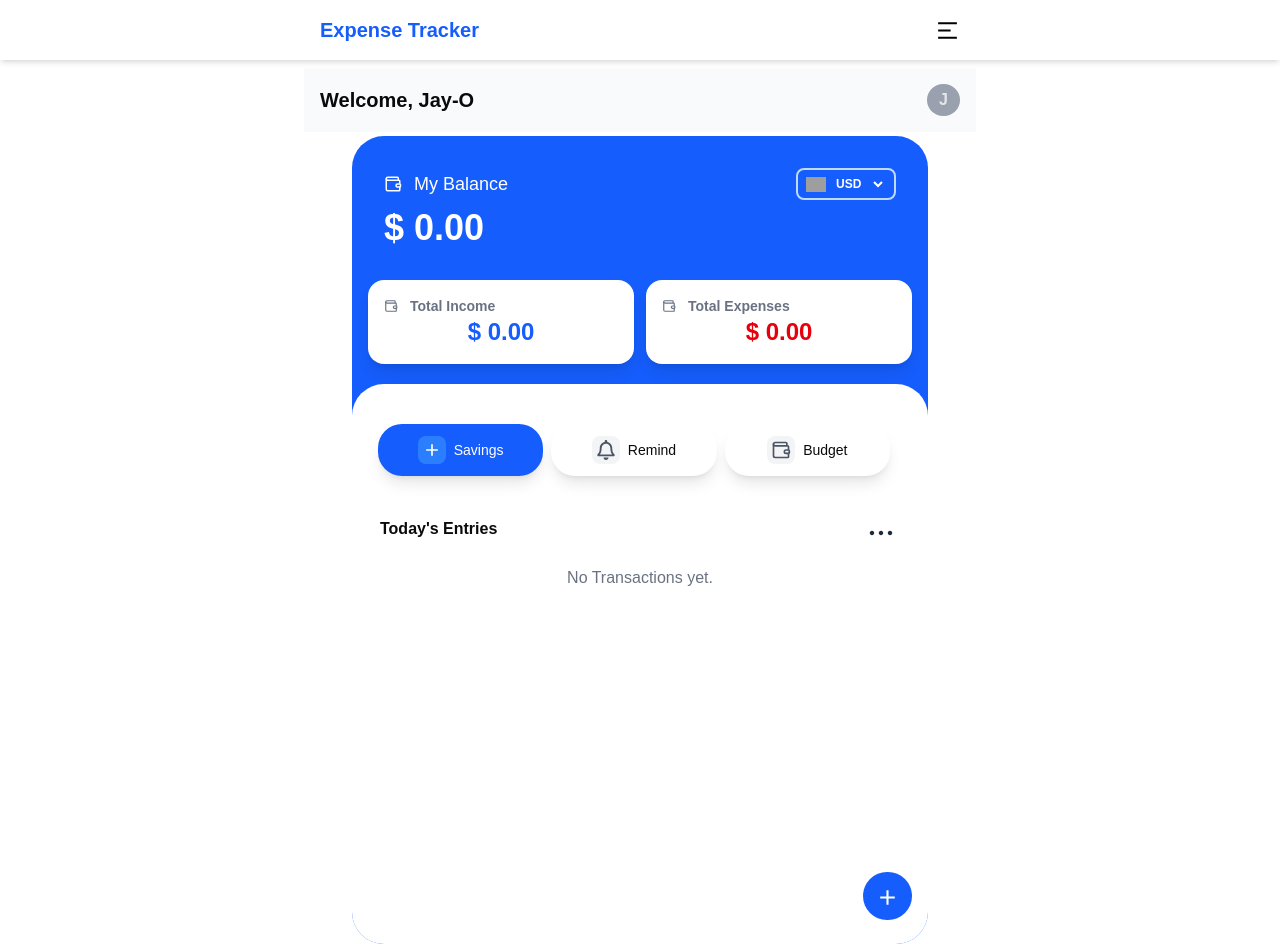
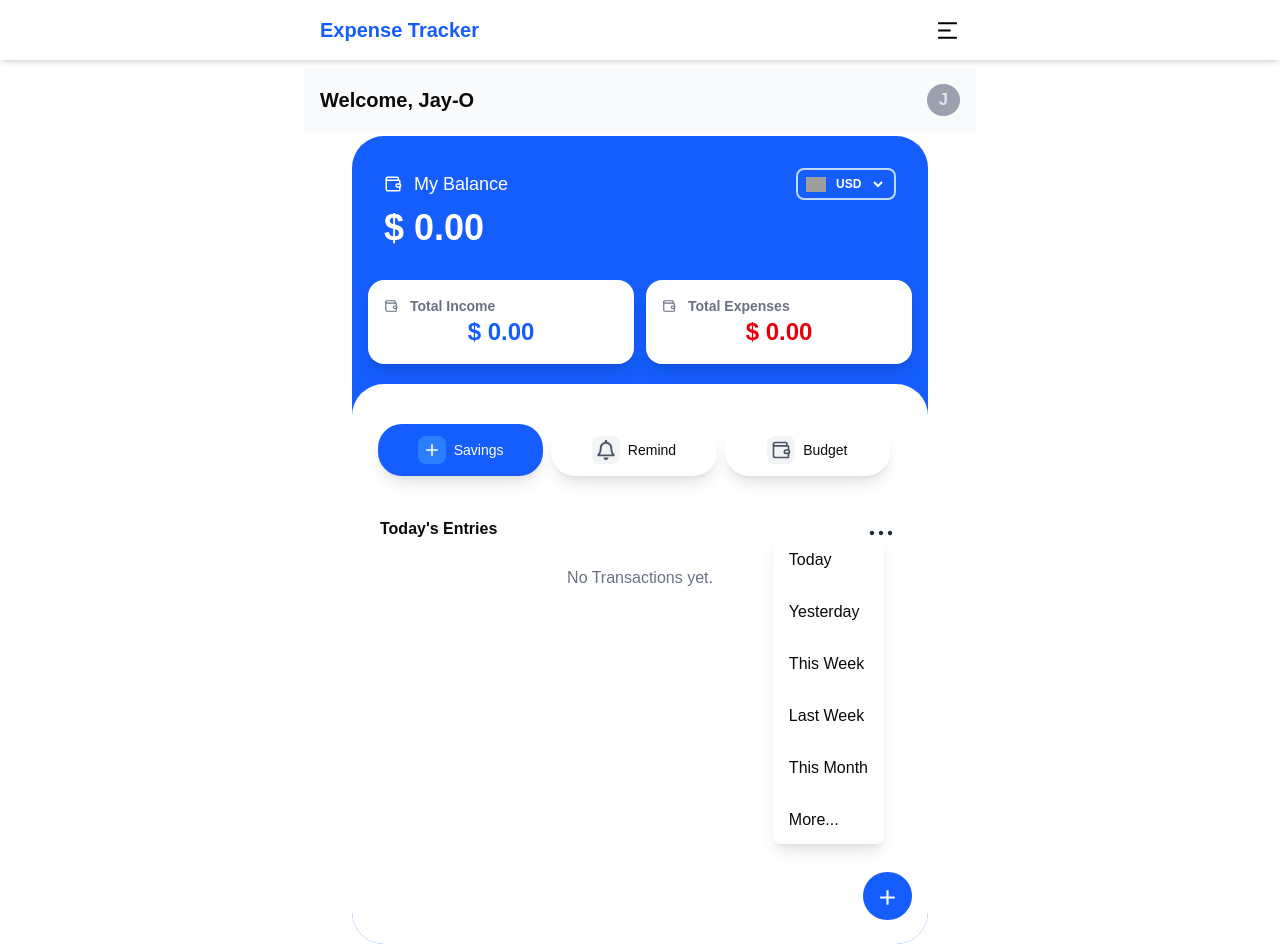
Before and after one commit to Jehoshaphat12/Expense-Tracker-App, a Next.js app: page / in a window 1280 px wide. Both pictures are taken after a click on the button 881 px from the left and 533 px from the top of the page. Built offline with nearby package versions, Linux system fonts and the light colour scheme; grey boxes are pictures that could not be loaded.

Commit message:
fixed sortlist button

```diff
--- a/app/components/ExpenseList.tsx
+++ b/app/components/ExpenseList.tsx
@@ -34,6 +34,7 @@ export const sortList = [
 export default function ExpenseList({ transactions }: ExpenseListProps) {
   // const { transactions } = useTransactions();
 
+  const [showSort, setShowSort] = useState(false)
   const { currency } = useCurrency();
   const [filter, setFilter] = useState("today");
 
@@ -167,15 +168,19 @@ export default function ExpenseList({ transactions }: ExpenseListProps) {
           <button
             aria-label="Sort Options"
             type="button"
+            onClick={() => setShowSort(!showSort)}
             className="flex items-center p-0.5 px-1 rounded-md hover:bg-gray-100 transition"
           >
             <IoIosMore size={30} className="text-gray-800 dark:text-gray-50 cursor-pointer" />
           </button>
-          <ul className="absolute z-100 hidden group-hover:block right-4 top-5 bg-white dark:bg-gray-800 shadow-lg rounded-lg  space-y-1">
+          {showSort && (
+          <ul className="absolute z-100 right-4 top-5 bg-white dark:bg-gray-800 shadow-lg rounded-lg  space-y-1">
             {sortList.map(({ key, label }) => (
               <li
                 key={key}
-                onClick={() => setFilter(key)}
+                onClick={() => {
+                  setShowSort(!showSort)
+                  setFilter(key)}}
                 className="hover:bg-gray-100 dark:hover:bg-gray-700 p-3 px-4 text-nowrap"
               >
                 {label}
@@ -186,6 +191,8 @@ export default function ExpenseList({ transactions }: ExpenseListProps) {
               <Link href={"/expenses"}>More...</Link>
             </li>
           </ul>
+
+          )}
         </div>
       </div>
 
```
